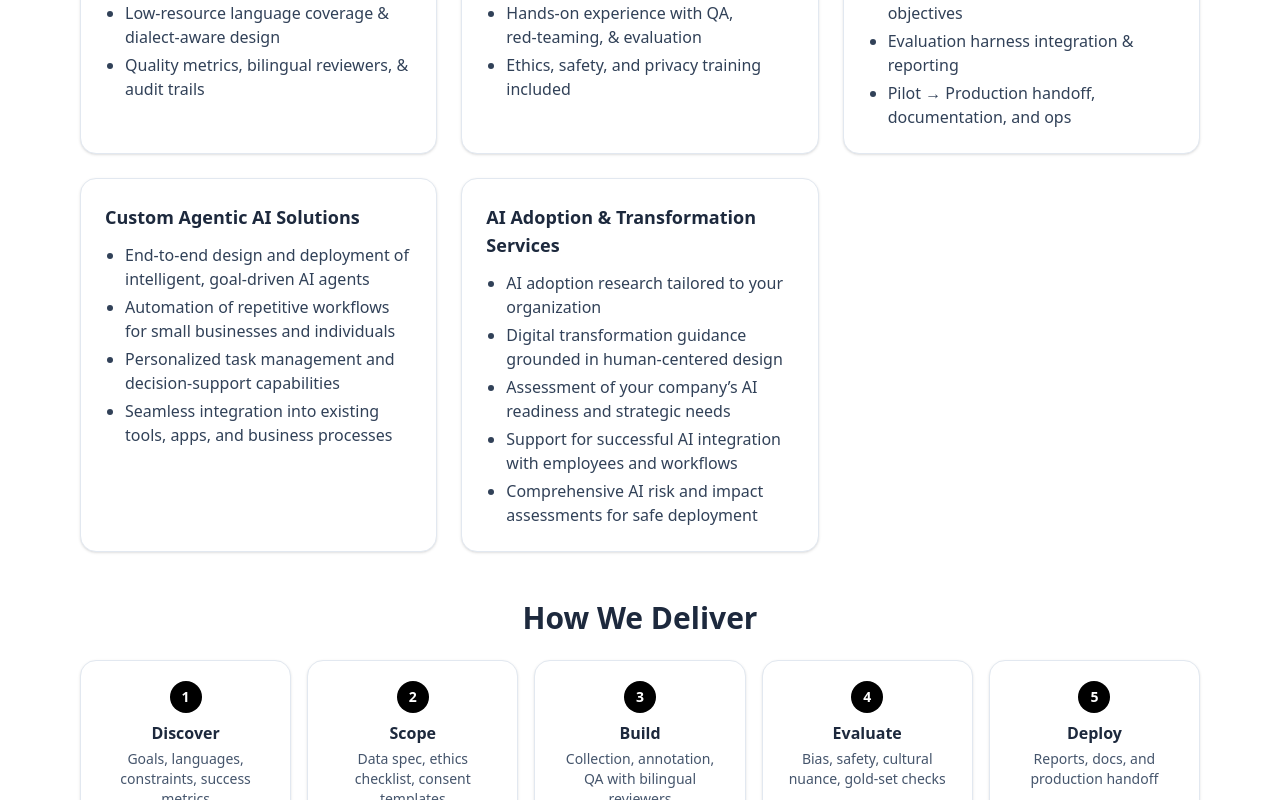
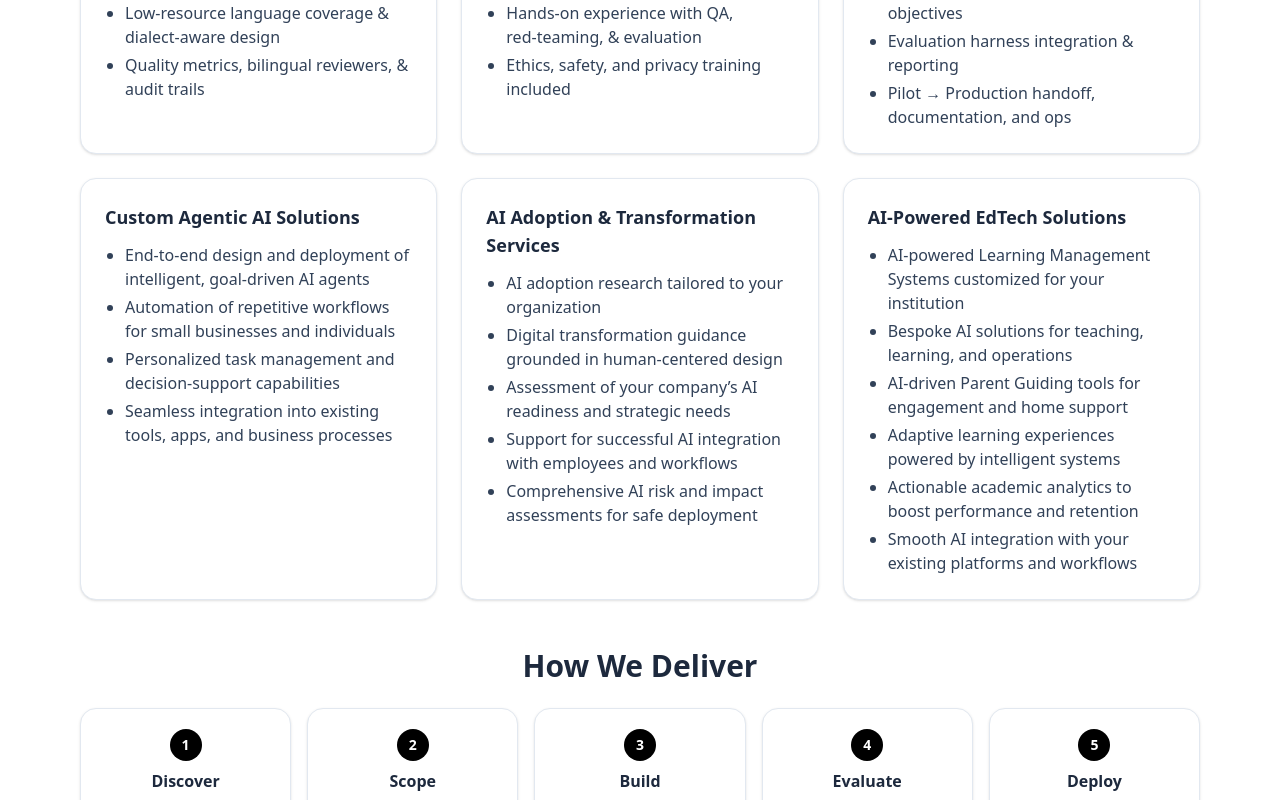
Before and after one commit to jualam/LLM_Vertex, a React (Vite) app: page /services in a window 1280 px wide. Shown: the part 523-1323 px from the top of the page. Built offline with nearby package versions, Linux system fonts and the light colour scheme.

Commit message:
Solution page updated

```diff
--- a/src/pages/Services.jsx
+++ b/src/pages/Services.jsx
@@ -65,6 +65,19 @@ export default function Services() {
         "Assessment of your company’s AI readiness and strategic needs",
         "Support for successful AI integration with employees and workflows",
         "Comprehensive AI risk and impact assessments for safe deployment"
+      ],
+      bg: "from-violet-100 via-indigo-100 to-sky-100"
+    },
+    {
+      id: "ai_edtech",
+      title: "AI-Powered EdTech Solutions",
+      bullets: [
+        "AI-powered Learning Management Systems customized for your institution",
+        "Bespoke AI solutions for teaching, learning, and operations",
+        "AI-driven Parent Guiding tools for engagement and home support",
+        "Adaptive learning experiences powered by intelligent systems",
+        "Actionable academic analytics to boost performance and retention",
+        "Smooth AI integration with your existing platforms and workflows"
       ],
       bg: "from-violet-100 via-indigo-100 to-sky-100"
     },
```
